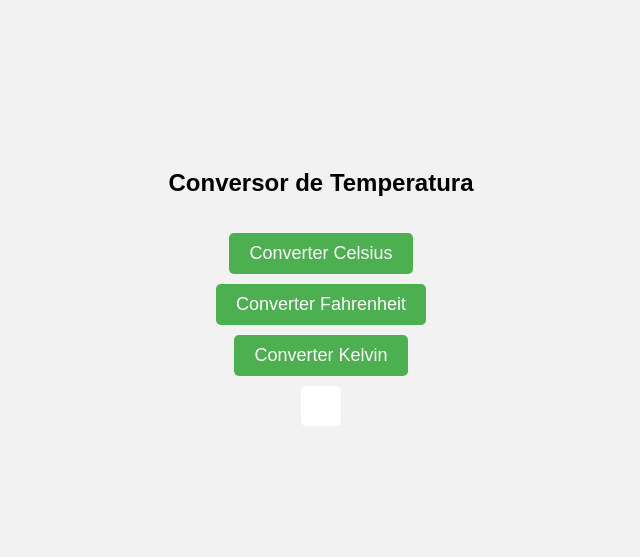
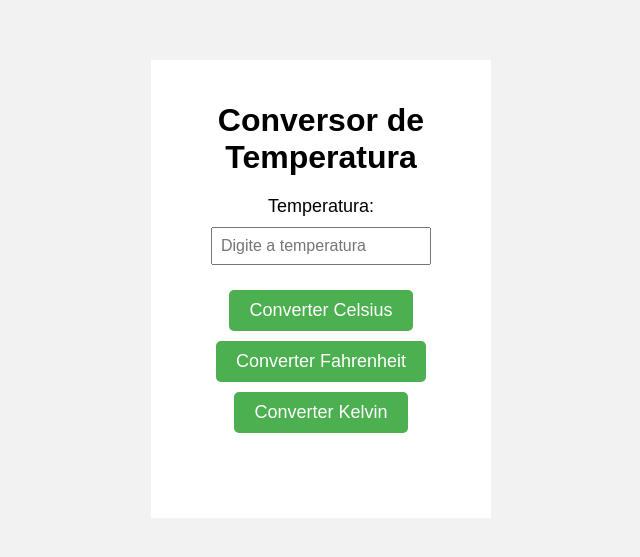
Before and after one commit to joaomourabr/Conversor-de-Temperatura, a plain HTML site: page index.html in a window 1280 px wide. Shown: the part 119-676 px from the top of the page, without its empty margins (319-959 px from the left). Drawn offline with Linux system fonts and the light colour scheme.

Commit message:
Add files via upload

```diff
--- a/index.html
+++ b/index.html
@@ -10,13 +10,21 @@
 </head>
 
 <body>
+    <div class="container">
         <div class="title-container">
             <h1>Conversor de Temperatura</h1>
         </div>
+        <div class="input-container">
+            <label for="temperature">Temperatura:</label>
+            <input type="number" id="temperature" placeholder="Digite a temperatura">
+        </div>
+        <div class="button-container">
             <button onclick="conversorTempC()">Converter Celsius</button>
             <button onclick="conversorTempF()">Converter Fahrenheit</button>
             <button onclick="conversorTempK()">Converter Kelvin</button>
+        </div>
         <div class="result-container" id="result"></div>
+    </div>
     <script src="script.js"></script>
 </body>
 
--- a/script.js
+++ b/script.js
@@ -1,6 +1,5 @@
 function conversorTempC() {
-    var celsius = parseFloat(prompt('Digite a Temp em Celsius'));
-
+    var celsius = parseFloat(document.getElementById('temperature').value);
     if (celsius < -273.15) {
         alert('Temperatura abaixo do zero absoluto (-273.15°C) não é permitida.');
         return;
@@ -24,7 +23,7 @@ function conversorTempC() {
 }
 
 function conversorTempF() {
-    var fahrenheit = parseFloat(prompt('Digite a Temp em Fahrenheit'));
+    var fahrenheit = parseFloat(document.getElementById('temperature').value);
 
     var FtoC = ((fahrenheit - 32) * 5 / 9);
     var FtoK = (((fahrenheit - 32) * 5 / 9) + 273.15);
@@ -49,7 +48,7 @@ function conversorTempF() {
 }
 
 function conversorTempK() {
-    var kelvin = parseFloat(prompt('Digite a Temp em Kelvin'));
+    var kelvin = parseFloat(document.getElementById('temperature').value);
 
     if (kelvin < 0) {
         alert('Temperatura abaixo do zero absoluto (0K) não é permitida.');
--- a/style.css
+++ b/style.css
@@ -31,12 +31,47 @@ button:hover {
     font-size: 20px;
 }
 
-.title-container {
+.container {
+    background-color: white;
+    padding: 20px;
+    width: 300px;
+    margin: 0 auto;
     text-align: center;
+}
+
+.container h1 {
     margin-bottom: 20px;
 }
 
-.title-container h1 {
-    font-size: 24px;
-    font-weight: bold;
+.input-container {
+    margin-bottom: 20px;
 }
+
+.input-container label {
+    display: block;
+    font-size: 18px;
+    margin-bottom: 10px;
+}
+
+.input-container input {
+    width: 200px;
+    padding: 8px;
+    font-size: 16px;
+}
+
+.button-container {
+    margin-bottom: 20px;
+}
+
+.button-container button {
+    margin: 5px;
+}
+
+
+
+.alert {
+    background-color: #f8d7da;
+    color: #721c24;
+    padding: 10px;
+    margin-bottom: 10px;
+}
```
Lines whose indentation alone changed are shown as unchanged.
